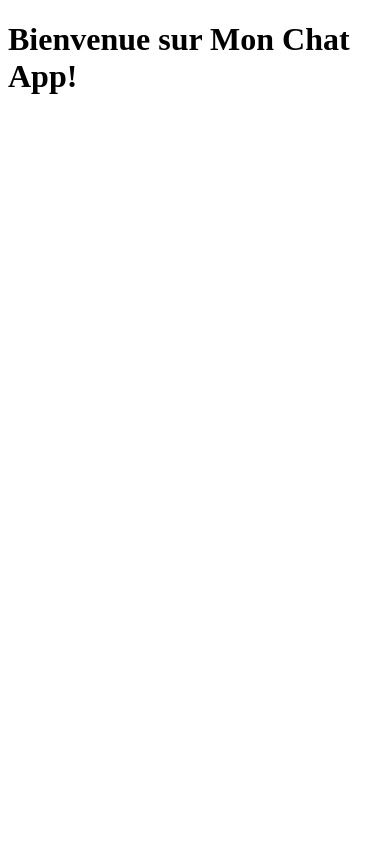
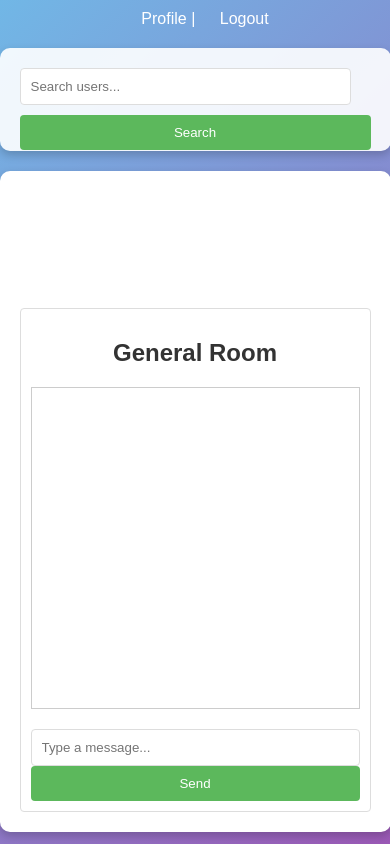
Before and after one commit to raphveron/Projet_Containerization_Web_Chat, a Flask app: page /main in a window 390 px wide. Run offline with Flask 3, Linux system fonts and the light colour scheme.

Commit message:
VMaj V.1 frontend

```diff
--- a/App.py
+++ b/App.py
@@ -1,6 +1,29 @@
-from flask import Flask, render_template, request, redirect, url_for
+from flask import Flask, render_template, request, redirect, url_for, session
+from flask_sqlalchemy import SQLAlchemy
+from werkzeug.security import generate_password_hash, check_password_hash
 
 app = Flask(__name__, template_folder='frontend/templates', static_folder='frontend/static')
+app.config['SQLALCHEMY_DATABASE_URI'] = 'sqlite:///users.db'  # SQLite database
+app.config['SQLALCHEMY_TRACK_MODIFICATIONS'] = False
+app.secret_key = 'une_cle_secrete_tres_secure'  # Une clé secrète est nécessaire pour la session
+
+db = SQLAlchemy(app)
+
+class User(db.Model):
+    id = db.Column(db.Integer, primary_key=True)
+    username = db.Column(db.String(80), unique=True, nullable=False)
+    email = db.Column(db.String(120), unique=True, nullable=False)
+    password_hash = db.Column(db.String(128), nullable=False)  # Notez que j'ai changé ceci pour password_hash
+
+    def set_password(self, password):
+        self.password_hash = generate_password_hash(password)
+
+    def check_password(self, password):
+        return check_password_hash(self.password_hash, password)
+
+@app.before_first_request
+def create_tables():
+    db.create_all()
 
 @app.route('/')
 def home():
@@ -8,7 +31,18 @@
 
 @app.route('/login', methods=['GET', 'POST'])
 def login():
-    # Traitement de la connexion ici...
+    if request.method == 'POST':
+        email = request.form['email']
+        password = request.form['password']
+        user = User.query.filter_by(email=email).first()
+
+        if user is not None and user.check_password(password):
+            # L'utilisateur existe et le mot de passe est correct
+            return redirect(url_for('main'))
+        else:
+            # L'email n'existe pas ou le mot de passe est incorrect
+            return "Email or password is incorrect.", 401  # 401 est le code d'état pour les erreurs d'autorisation
+
     return render_template('login.html')
 
 @app.route('/register', methods=['GET'])
@@ -17,13 +51,38 @@
 
 @app.route('/register', methods=['POST'])
 def register_post():
-    # Ici, vous récupérerez les données du formulaire
     username = request.form['username']
     email = request.form['email']
     password = request.form['password']
-    # Traitez et enregistrez ces informations dans le backend ici...
-    # Après l'enregistrement des données :
-    return redirect(url_for('login'))  # Correction faite ici
+
+    existing_user = User.query.filter_by(username=username).first()
+    if existing_user is None:
+        new_user = User(username=username, email=email)
+        new_user.set_password(password)  # Ici, nous hashons le mot de passe
+        db.session.add(new_user)
+        db.session.commit()
+        return redirect(url_for('login'))
+    else:
+        return "Un compte avec ce nom d'utilisateur existe déjà."
+
+@app.route('/logout', methods=['GET'])
+def logout():
+    # Votre code pour effacer la session
+    session.clear()
+    return redirect(url_for('login'))
+
+#search users
+@app.route('/search', methods=['GET'])
+def search():
+    query = request.args.get('q', '')  # Obtenez la requête de recherche de l'URL
+    if query:
+        # Utilisez '%' comme jokers pour la recherche SQL LIKE
+        users = User.query.filter(User.username.like('%' + query + '%')).all()
+        user_list = [{'id': user.id, 'username': user.username} for user in users]
+    else:
+        user_list = []
+
+    return {'users': user_list}  # Retournez la liste d'utilisateurs en JSON
 
 @app.route('/main')
 def main():
--- /dev/null
+++ b/frontend/static/css/hub.css
@@ -0,0 +1,165 @@
+body, html {
+    height: 100%;
+    margin: 0;
+    font-family: Arial, sans-serif;
+    background: linear-gradient(135deg, #71b7e6, #9b59b6);
+}
+
+nav {
+    background: none;
+    color: white;
+    padding: 10px;
+    text-align: right;
+}
+
+nav a {
+    color: white;
+    margin-left: 20px;
+    text-decoration: none;
+}
+
+.container {
+    display: flex;
+    align-items: start; /* Align to the top */
+    justify-content: center;
+    height: calc(100vh - 40px); /* Adjust height calculation for the nav */
+    color: white;
+}
+
+aside {
+    background: rgba(255, 255, 255, 0.9);
+    border-radius: 10px;
+    box-shadow: 0 4px 10px rgba(0,0,0,0.2);
+    margin-right: 20px;
+    padding: 20px;
+    overflow-y: auto;
+}
+
+main {
+    background: white;
+    border-radius: 10px;
+    box-shadow: 0 4px 10px rgba(0,0,0,0.2);
+    flex-grow: 1;
+    margin-left: 20px;
+    padding: 20px;
+    text-align: center;
+    max-width: 800px; /* Adjust this to your preference */
+}
+
+#messages {
+    height: 300px; /* Adjust to your preference */
+    overflow-y: auto;
+    margin-bottom: 20px;
+    border: 1px solid #ccc;
+    padding: 10px;
+}
+
+#messageInput {
+    width: 100%;
+    padding: 10px;
+    border: 1px solid #ddd;
+    border-radius: 4px;
+    box-sizing: border-box;
+}
+
+/* Reuse button styles from login page */
+button {
+    padding: 10px;
+    border: none;
+    border-radius: 4px;
+    background-color: #5cb85c;
+    color: white;
+    cursor: pointer;
+    transition: background-color 0.3s ease;
+    width: 100%; /* Full-width for mobile, adjust as needed */
+}
+
+button:hover {
+    background-color: #4cae4c;
+}
+
+/* Responsive design for mobile */
+@media (max-width: 768px) {
+    .container {
+        flex-direction: column;
+        align-items: center;
+    }
+
+    aside, main {
+        width: 90%;
+        margin: 10px;
+    }
+
+    nav {
+        text-align: center;
+    }
+}
+
+/* Additions to hub.css */
+.search-container {
+    margin-bottom: 20px;
+}
+
+.search-container input[type="text"] {
+    width: calc(100% - 20px);
+    padding: 10px;
+    border: 1px solid #ddd;
+    border-radius: 4px;
+    margin-bottom: 10px;
+    box-sizing: border-box;
+}
+
+.create-room-btn {
+    background-color: #4caf50; /* Green */
+    color: white;
+    padding: 10px 20px;
+    text-align: center;
+    text-decoration: none;
+    display: inline-block;
+    font-size: 16px;
+    margin: 4px 2px;
+    cursor: pointer;
+    border-radius: 4px;
+    border: none;
+    width: 100%;
+}
+
+.active-chat {
+    border: 1px solid #ddd;
+    border-radius: 4px;
+    padding: 10px;
+    margin-top: 20px;
+}
+
+.active-chat h2 {
+    color: #333;
+}
+
+/* Ajustements pour la liste des utilisateurs */
+#userList {
+    background-color: #4caf50; /* Fond plus foncé pour contraster avec un texte clair */
+    border-radius: 4px;
+    box-shadow: 0 2px 4px rgba(0,0,0,0.1);
+    padding: 10px;
+    margin-top: 20px;
+}
+
+#userList li {
+    list-style-type: none; /* Enlève les puces */
+    padding: 8px 0; /* Espacement vertical entre les éléments */
+    border-bottom: 1px solid #0bce1f; /* Ligne séparatrice subtile */
+}
+
+#userList li:last-child {
+    border-bottom: none; /* Pas de ligne séparatrice pour le dernier élément */
+}
+
+#userList li a {
+    color: #333; /* Couleur de texte foncée pour un contraste élevé sur fond clair */
+    text-decoration: none; /* Enlève le soulignement des liens */
+    display: block; /* Fait que le lien occupe tout l'espace horizontal de l'élément de liste */
+}
+
+#userList li a:hover {
+    background-color: #3017d6; /* Couleur de fond légèrement différente au survol */
+}
--- /dev/null
+++ b/frontend/static/js/hub.js
@@ -0,0 +1,48 @@
+document.addEventListener('DOMContentLoaded', function() {
+    // Gestion de l'envoi de messages
+    var messageForm = document.getElementById('messageInputForm');
+    if (messageForm) {
+        messageForm.addEventListener('submit', function(e) {
+            e.preventDefault();
+            var messageInput = document.getElementById('messageInput');
+            var message = messageInput.value.trim();
+            if (message) {
+                console.log("Message to send:", message);
+                // Ici, vous ajouterez la logique pour envoyer le message au serveur
+                messageInput.value = ''; // Réinitialiser l'input après envoi
+            }
+        });
+    }
+
+    // Gestionnaire pour la recherche d'utilisateurs
+    var searchForm = document.querySelector('.search-container button');
+    var searchInput = document.querySelector('.search-container input[type="text"]');
+    var userList = document.getElementById('userList'); // Assurez-vous que cet élément est dans votre HTML
+
+    if (searchForm) {
+        searchForm.addEventListener('click', function(e) {
+            e.preventDefault();
+            var query = searchInput.value.trim();
+
+            if (query) {
+                // Effectuez une requête AJAX vers la route de recherche
+                fetch('/search?q=' + encodeURIComponent(query))
+                    .then(response => response.json())
+                    .then(data => {
+                        // Videz la liste actuelle
+                        userList.innerHTML = '';
+                        // Ajoutez les résultats de la recherche à la liste
+                        data.users.forEach(function(user) {
+                            var userItem = document.createElement('li');
+                            userItem.textContent = user.username;
+                            // Vous pouvez également ajouter un lien ou un bouton pour interagir avec l'utilisateur
+                            userList.appendChild(userItem);
+                        });
+                    })
+                    .catch(function(error) {
+                        console.error('Error:', error);
+                    });
+            }
+        });
+    }
+});
--- a/frontend/templates/main.html
+++ b/frontend/templates/main.html
@@ -1,12 +1,47 @@
-<!-- main.html -->
 <!DOCTYPE html>
-<html lang="fr">
+<html lang="en">
 <head>
-    <!-- ... -->
-    <title>Accueil - Mon Chat App</title>
+    <meta charset="UTF-8">
+    <title>Home - My Chat App</title>
+    <link rel="stylesheet" href="{{ url_for('static', filename='css/hub.css') }}">
+    <meta name="viewport" content="width=device-width, initial-scale=1.0">
 </head>
 <body>
-    <h1>Bienvenue sur Mon Chat App!</h1>
-    <!-- Le contenu de la page principale ici -->
+    <nav>
+        <a href="/profile">Profile</a> |
+        <a href="/logout">Logout</a>
+    </nav>
+    <div class="container">
+        <aside>
+            <div class="search-container">
+                <input type="text" placeholder="Search users...">
+                <button type="button" onclick="searchUsers()">Search</button>
+            </div>
+            <ul id="userList">
+                <!-- Les résultats de recherche d'utilisateurs s'afficheront ici -->
+            </ul>
+            <button class="create-room-btn">Create Room</button>
+            <h2>Chat Rooms</h2>
+            <ul id="roomList">
+                <li><a href="/room/general">General</a></li>
+                <li><a href="/room/tech">Tech</a></li>
+                <!-- Dynamically add more rooms here -->
+            </ul>
+        </aside>
+        <main>
+            <h1>Welcome to My Chat App!</h1>
+            <div class="active-chat">
+                <h2>General Room</h2> <!-- Dynamically update based on selected room -->
+                <div id="messages">
+                    <!-- Messages for the current chat room -->
+                </div>
+                <form id="messageInputForm">
+                    <input type="text" id="messageInput" placeholder="Type a message...">
+                    <button type="submit">Send</button>
+                </form>
+            </div>
+        </main>
+    </div>
+    <script src="{{ url_for('static', filename='js/hub.js') }}"></script>
 </body>
 </html>
```
Also changed, not shown: frontend/static/js/main.js (+28 -7 lines), frontend/templates/login.html (+6 -6 lines), users.db (added).
